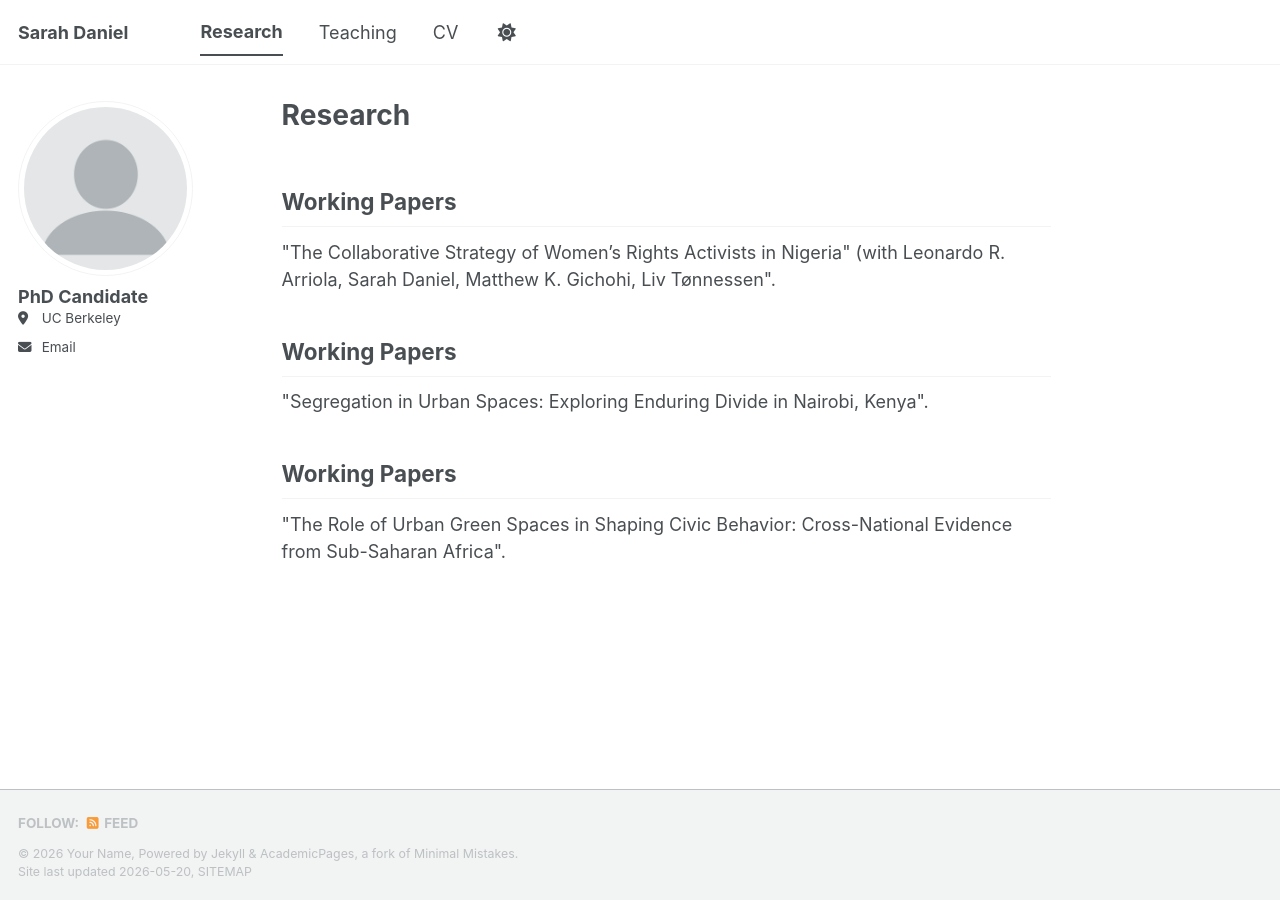
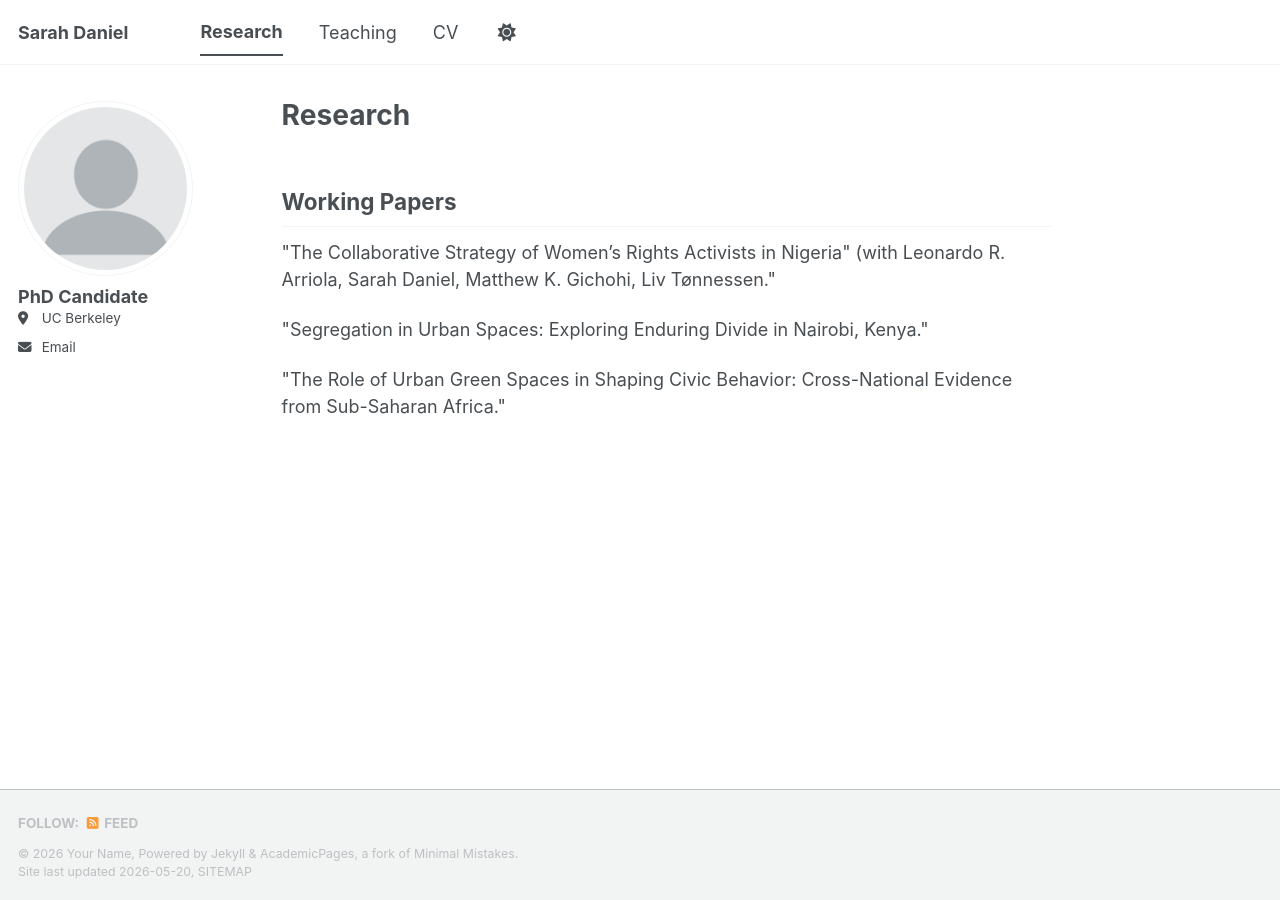
Before and after one commit to SarahDaniel1/SarahDaniel1.github.io, a Jekyll site: the page built from _pages/_pages/research.html, in a window 1280 px wide. Built offline with Jekyll 4.4.1, drawn with Linux system fonts in a browser that asks for light colours; a script bundle is joined from its source files by our own code; library files that are not in the unit come from our copies.

Commit message:
Update research.html

```diff
--- a/_pages/_pages/research.html
+++ b/_pages/_pages/research.html
@@ -8,10 +8,8 @@ author_profile: true
 
 <h2>Working Papers</h2>
 <p>"The Collaborative Strategy of Women’s Rights Activists in Nigeria" (with Leonardo R. Arriola, Sarah Daniel, Matthew K. Gichohi,
-Liv Tønnessen".</p>
+Liv Tønnessen."</p>
 
-<h2>Working Papers</h2>
-<p>"Segregation in Urban Spaces: Exploring Enduring Divide in Nairobi, Kenya".</p>
+<p>"Segregation in Urban Spaces: Exploring Enduring Divide in Nairobi, Kenya."</p>
 
-<h2>Working Papers</h2>
-<p>"The Role of Urban Green Spaces in Shaping Civic Behavior: Cross-National Evidence from Sub-Saharan Africa".</p>
+<p>"The Role of Urban Green Spaces in Shaping Civic Behavior: Cross-National Evidence from Sub-Saharan Africa."</p>
```
